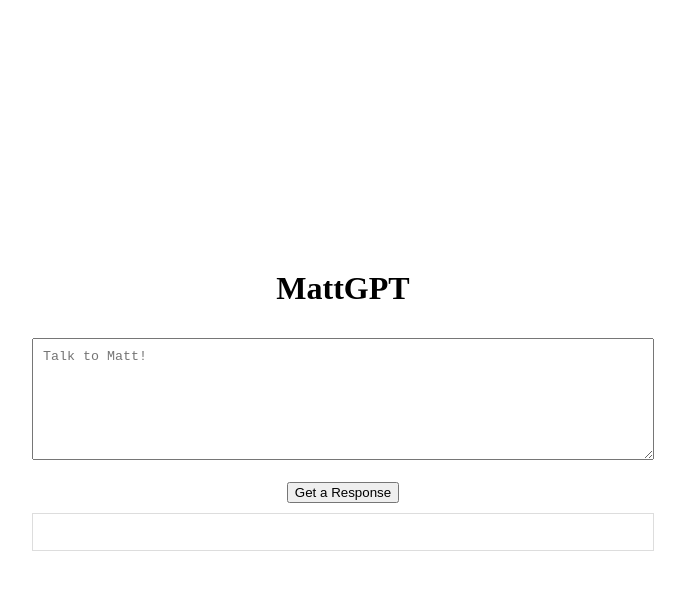
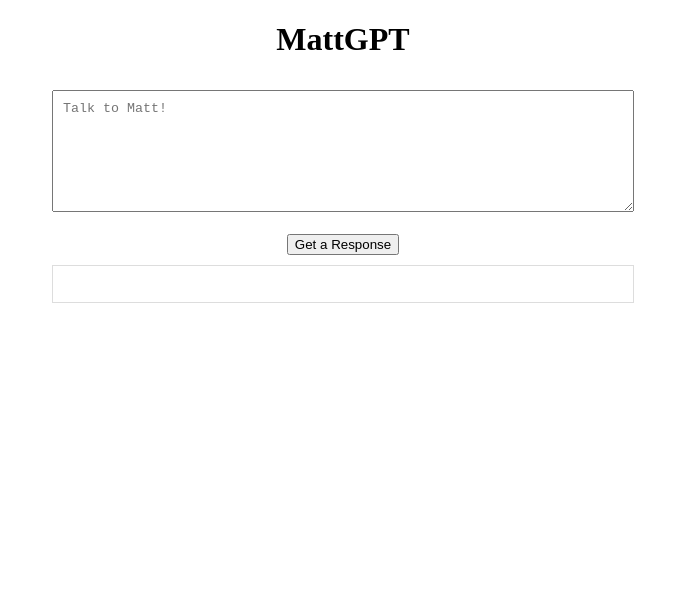
Before and after one commit to jlmorrissette-cbi/jlmorrissette-cbi.github.io, a plain HTML site: page index.html in a window 1280 px wide. Shown: the whole page, without its empty margins (297-982 px from the left). Drawn offline with Linux system fonts and the light colour scheme.

Commit message:
Update index.html

```diff
--- a/index.html
+++ b/index.html
@@ -9,13 +9,12 @@
       display: flex;
       align-items: center;
       justify-content: center;
-      height: 100vh;
       margin: 0;
       flex-direction: column;
     }
 
     #question {
-      width: 600px;
+      width: 70vh;
       height: 100px;
       padding: 10px;
       margin-top: 10px;
@@ -25,7 +24,7 @@
       border: 1px solid #ddd;
       padding: 10px;
       margin-top: 10px;
-      width: 600px;
+      width: 70vh;
     }
   </style>
 </head>
```
